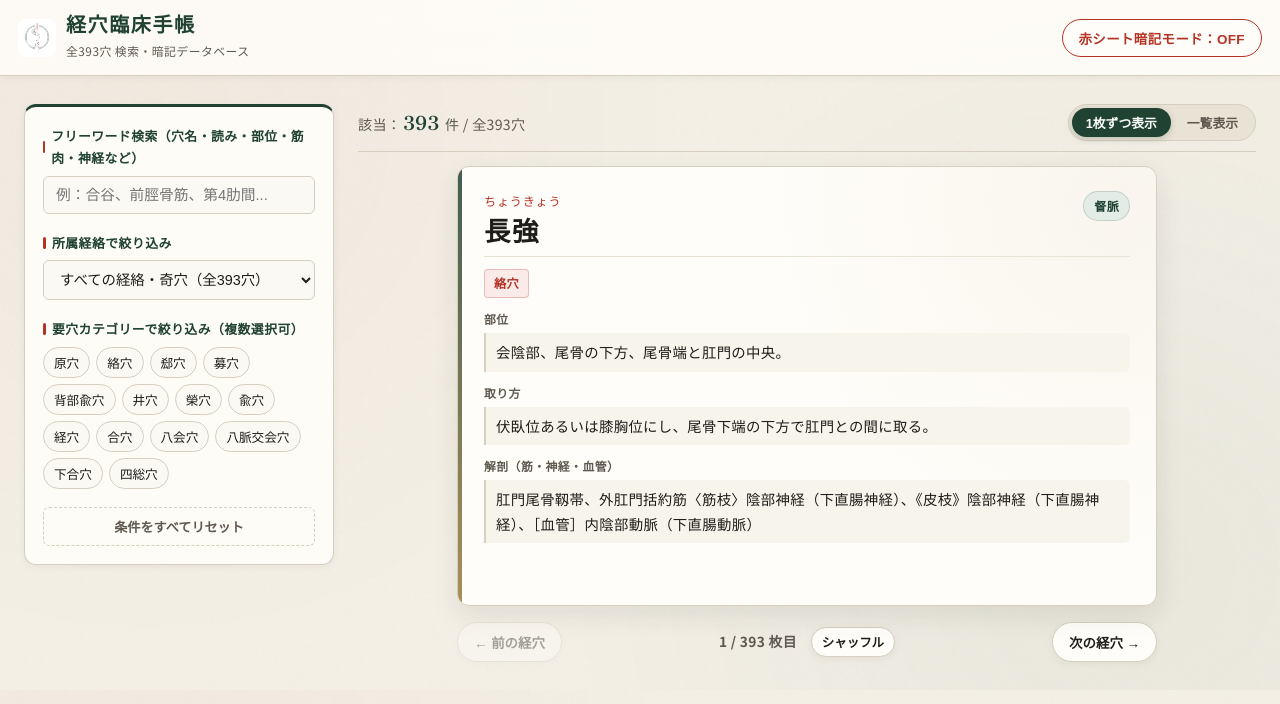
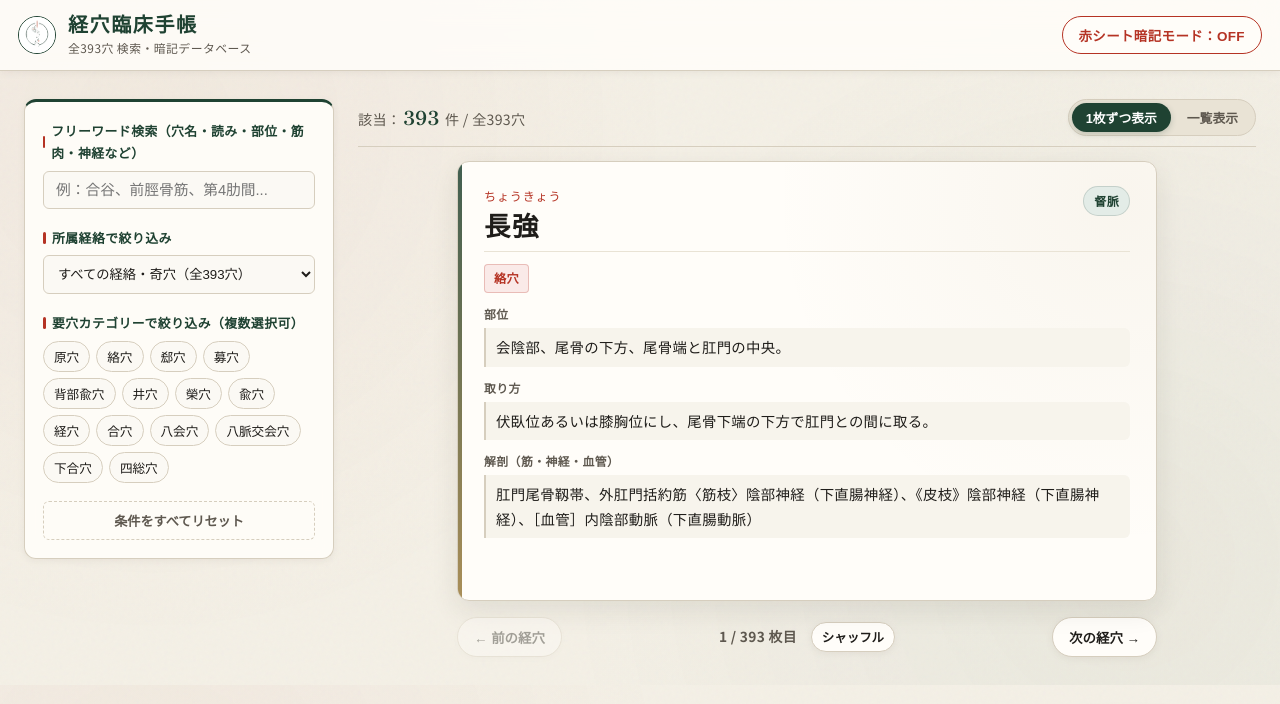
Before and after one commit to nakanoshinsei88-create/keiketsu-search, a plain HTML site: page index.html in a window 1280 px wide. Drawn offline with Linux system fonts and the light colour scheme.

Commit message:
Add files via upload

```diff
--- a/index.html
+++ b/index.html
@@ -258,14 +258,21 @@ body {
 
 .select-box {
   width: 100%;
-  padding: 10px 12px;
+  padding: 10px 26px 10px 10px;
   border: 1px solid var(--border-color);
   border-radius: var(--radius-sm);
-  font-size: 0.9rem;
+  font-size: 0.83rem;
   background-color: #fbf9f4;
   color: var(--text-main);
   cursor: pointer;
+  text-overflow: ellipsis;
   transition: border-color 0.2s, box-shadow 0.2s;
+}
+
+.select-box:focus {
+  outline: none;
+  border-color: var(--accent-primary);
+  box-shadow: 0 0 0 3px rgba(31, 66, 50, 0.1);
 }
 
 .select-box:focus {
@@ -658,9 +665,11 @@ body.red-sheet-on .maskable.is-revealed::after {
 <!-- --- [ブロック名：ヘッダー部分HTML] ここから --- -->
 <header class="app-header">
   <div class="header-inner">
-    <div class="brand-area" style="display: flex; align-items: center; gap: 10px;">
-      <img src="logo.png" alt="経穴臨床手帳ロゴ" style="width: 38px; height: 38px; object-fit: contain; border-radius: 8px; flex-shrink: 0;" onerror="this.style.display='none'">
-      <div>
+    <div class="brand-area">
+      <div class="brand-logo-wrap">
+        <img src="./logo.png?v=2" alt="経穴臨床手帳ロゴ" class="brand-logo-img" onerror="this.remove()">
+      </div>
+      <div class="brand-text-wrap">
         <h1 class="brand-title">経穴臨床手帳</h1>
         <span class="brand-sub">全393穴 検索・暗記データベース</span>
       </div>
```
